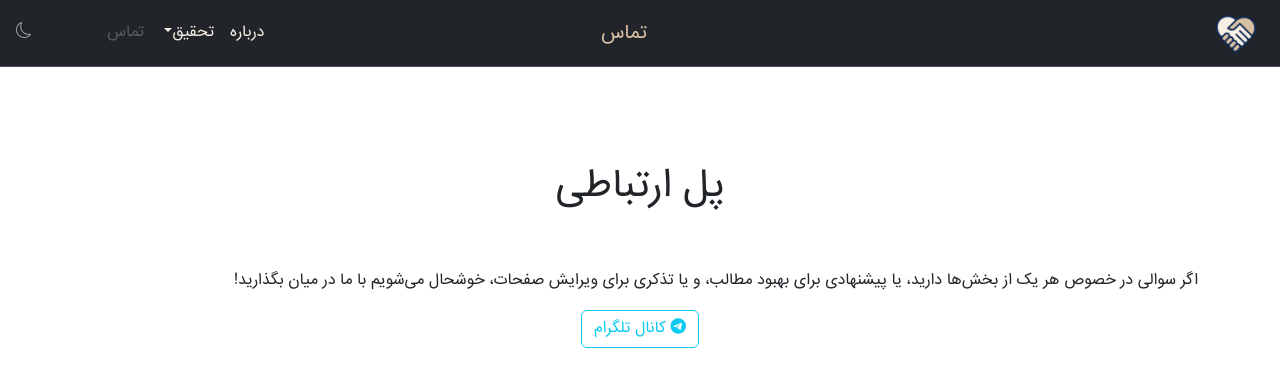
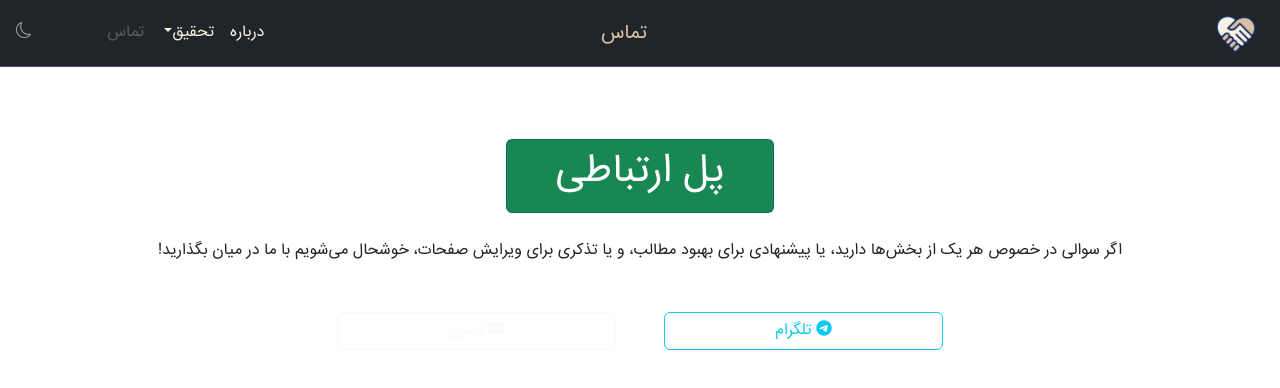
Before and after one commit to DeepQuran/deepquran.ir, a plain HTML site: page fa/contact.html in a window 1280 px wide. Drawn offline with nearby package versions, Linux system fonts and the light colour scheme.

Commit message:
contact - email

```diff
--- a/fa/contact.html
+++ b/fa/contact.html
@@ -101,19 +101,40 @@
 
     <!-- content -->
     <div class="container mt-5 text-center">
-      <h1 class="p-5">پل ارتباطی</h1>
-      <p>
+      <div class="row">
+        <div class="col-12 d-flex justify-content-center">
+          <div
+            class="card px-5 py-2 my-4 text-bg-success"
+          >
+            <h1 class="text-center">پل ارتباطی</h1>
+          </div>
+        </div>
+      </div>
+
+      <p class="text-center mb-5">
         اگر سوالی در خصوص هر یک از بخش‌ها دارید، یا پیشنهادی برای بهبود مطالب، و
         یا تذکری برای ویرایش صفحات، خوشحال می‌شویم با ما در میان بگذارید!
       </p>
+      <div class="row">
+        <div class="col-12 d-flex justify-content-center gap-5">
           <a
             href="https://t.me/deepquran_com"
             target="_blank"
-        class="btn btn-outline-info"
+            class="btn btn-outline-info w-25"
           >
             <i class="fab fa-telegram"></i>
-        کانال تلگرام
+            تلگرام
           </a>
+          <a
+            href="mailto:deepquran.com@gmail.com"
+            target="_blank"
+            class="btn btn-outline-light w-25"
+          >
+            <i class="fa fa-envelope"></i>
+            ایمیل
+          </a>
+        </div>
+      </div>
     </div>
 
     <script src="../../js/scripts.js"></script>
```
Lines whose indentation alone changed are shown as unchanged.
